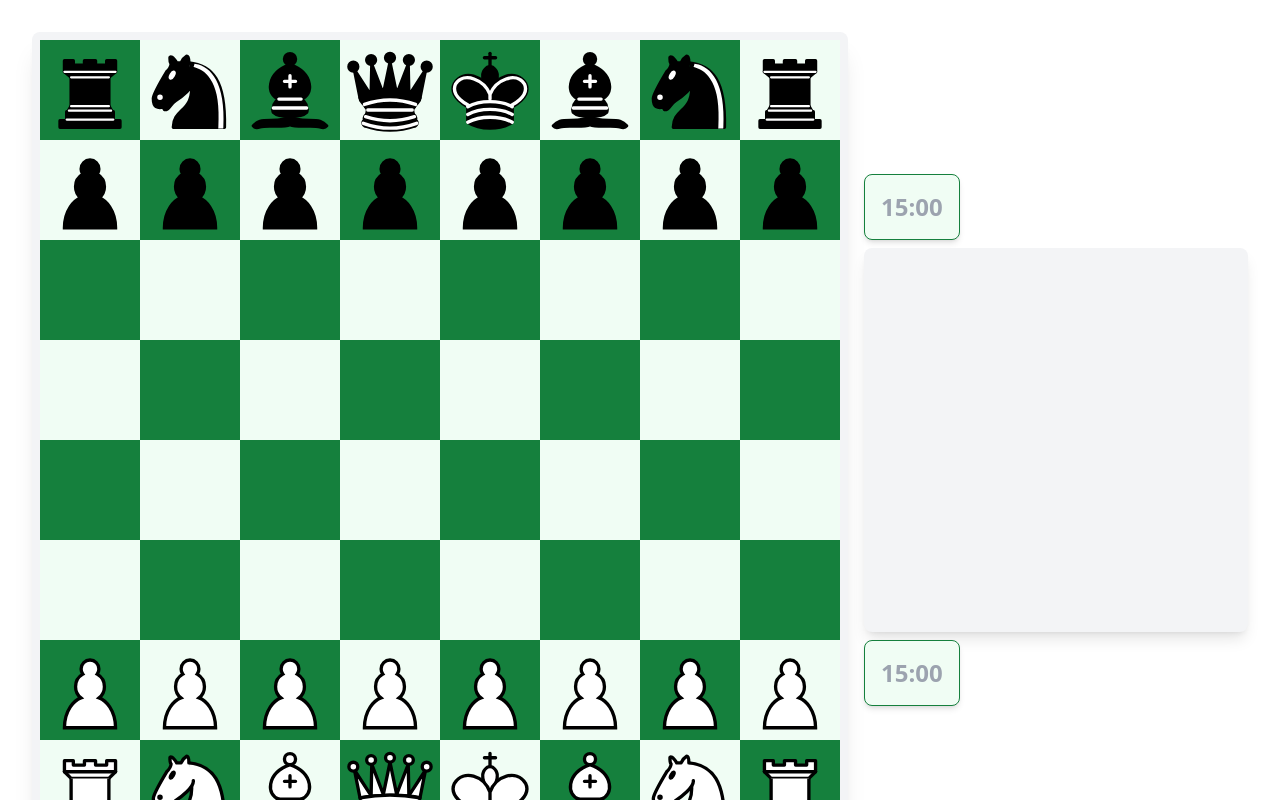
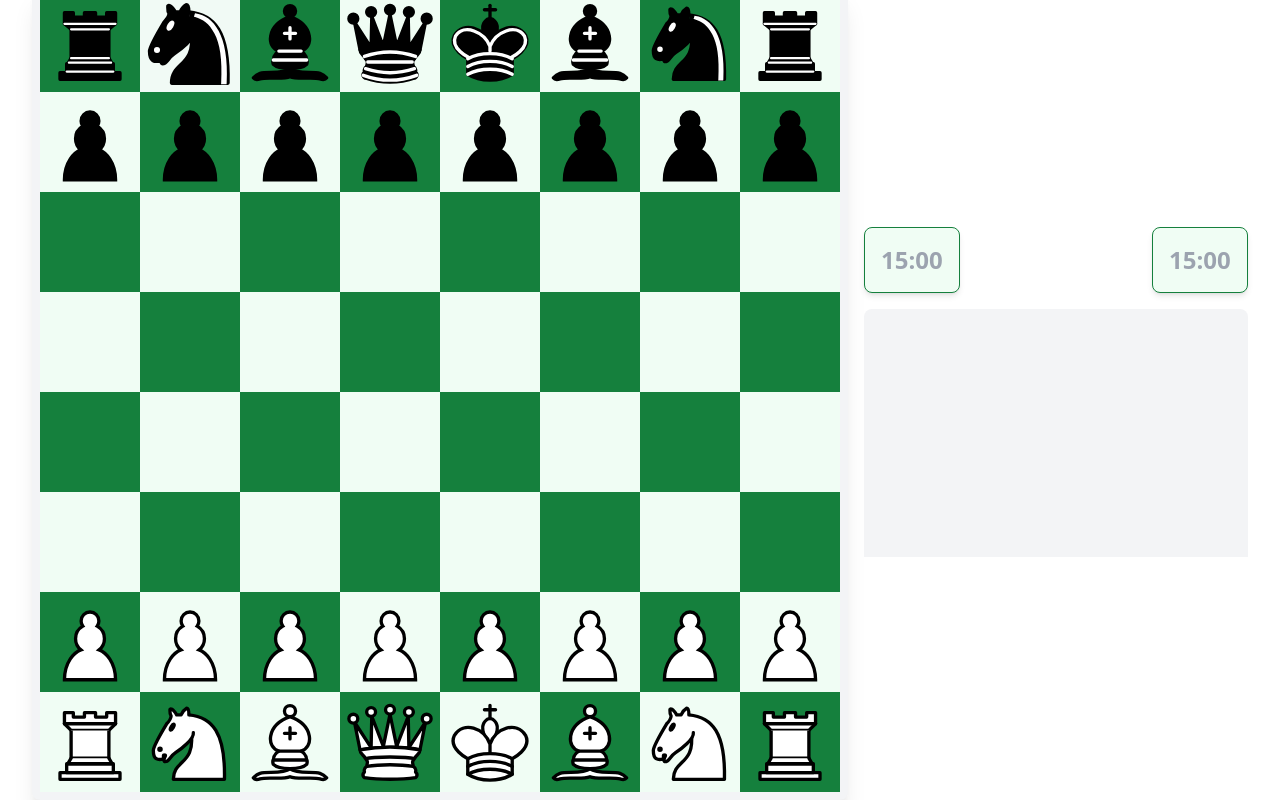
Before and after one commit to rahulragidev/my-board, a Next.js app: page / in a window 1280 px wide. Built offline with nearby package versions, Linux system fonts and the light colour scheme.

Commit message:
clock settings

```diff
--- a/components/Board.js
+++ b/components/Board.js
@@ -178,6 +178,7 @@ const Board = () => {
   return (
     <Suspense fallback={<div>Loading...</div>}>
       <div className="flex flex-col lg:flex-row justify-center items-center w-full h-full p-4 gap-4">
+        {/* Chess Board */}
         <motion.div
           className="grid grid-cols-8 mt-4 mb-4 bg-gray-100 p-2 rounded-lg shadow-xl"
           initial={{ opacity: 0 }}
@@ -186,18 +187,34 @@ const Board = () => {
         >
           {boardLayout}
         </motion.div>
+
+        {/* Side Panel */}
         <div className="space-y-2">
+          <div className="flex justify-between">
             <ChessClock
+              playerColor="white"
+              isActive={turn === "white" && gameStarted}
+              time={whiteTime}
+              setTime={setWhiteTime}
+              className={
+                turn === "white" ? "bg-white text-black" : "bg-gray-300"
+              }
+            />
+            <ChessClock
+              playerColor="black"
               isActive={turn === "black" && gameStarted}
               time={blackTime}
               setTime={setBlackTime}
+              className={
+                turn === "black" ? "bg-black text-white" : "bg-gray-300"
+              }
             />
+          </div>
+          <div className="overflow-y-auto h-32 lg:h-64">
+            {" "}
+            {/* Scrollable Notation Container */}
             <GameHistory history={gameHistory} className="lg:w-1/4 w-full" />
-          <ChessClock
-            isActive={turn === "white" && gameStarted}
-            time={whiteTime}
-            setTime={setWhiteTime}
-          />
+          </div>
         </div>
       </div>
     </Suspense>
--- a/components/GameHistory.js
+++ b/components/GameHistory.js
@@ -1,7 +1,17 @@
-import React from "react";
+import React, { useEffect, useRef } from "react";
 import { motion } from "framer-motion";
 
 const GameHistory = ({ history }) => {
+  const historyRef = useRef(null);
+
+  useEffect(() => {
+    setTimeout(() => {
+      if (historyRef.current) {
+        historyRef.current.scrollTop = historyRef.current.scrollHeight;
+      }
+    }, 100); // Adjust delay as needed
+  }, [history]);
+
   // Convert move data to standard chess notation
   const toChessNotation = (move) => {
     let notation = "";
@@ -37,7 +47,8 @@ const GameHistory = ({ history }) => {
 
   return (
     <motion.div
-      className="game-history w-96 h-96 mx-auto mt-2 p-1 rounded-lg shadow-lg overflow-y-scroll bg-gray-100"
+      ref={historyRef} // Attach the ref to the container
+      className="game-history w-96 md:h-96 mx-auto mt-2 p-1 rounded-lg shadow-lg overflow-y-scroll bg-gray-100"
       initial="hidden"
       animate="visible"
       transition={{ staggerChildren: 0.1 }}
--- a/pages/index.js
+++ b/pages/index.js
@@ -8,7 +8,7 @@ export default function Home() {
       initial={{ opacity: 0 }}
       animate={{ opacity: 1 }}
       transition={{ duration: 1 }}
-      className="flex flex-wrap items-center justify-center w-screen h-screen bg-white text-gray-800 overflow-x-auto overflow-y-auto"
+      className="flex flex-col items-center justify-center w-screen h-screen bg-white text-gray-800 overflow-x-auto overflow-y-auto"
     >
       <motion.div
         initial={{ x: -200, opacity: 0 }}
@@ -21,7 +21,7 @@ export default function Home() {
         initial={{ y: 50, opacity: 0 }}
         animate={{ y: 0, opacity: 1 }}
         transition={{ delay: 1, duration: 1 }}
-        className="text-gray-600 font-extrabold text-xs md:text-sm"
+        className="text-gray-400 font-extrabold text-xs"
       >
         Created by Rahul Ragi
       </motion.p>
```
Lines whose indentation alone changed are shown as unchanged.
